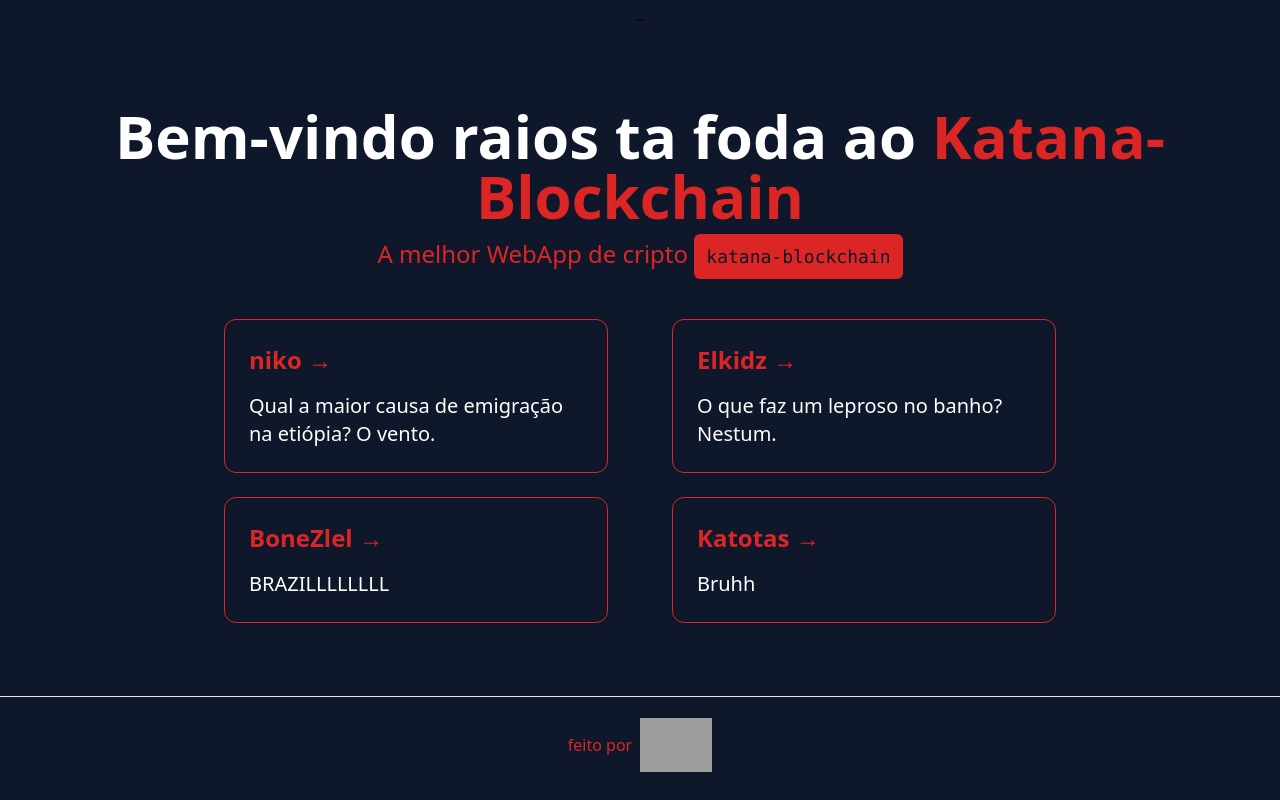
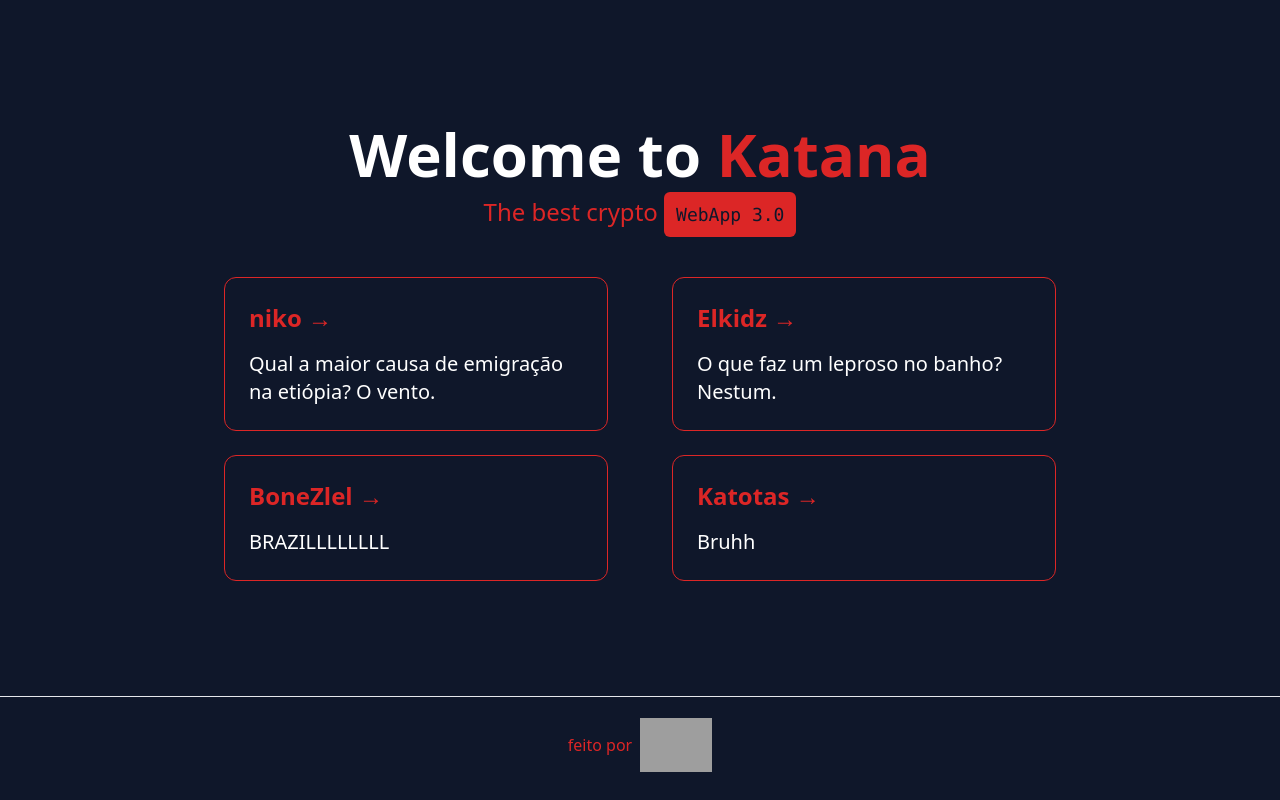
Before and after one commit to kataniko/katana-blockchain, a Next.js app: page / in a window 1280 px wide. Built offline with nearby package versions, Linux system fonts and the light colour scheme; grey boxes are pictures that could not be loaded.

Commit message:
ADD: main frontend

```diff
--- a/pages/index.tsx
+++ b/pages/index.tsx
@@ -9,20 +9,19 @@ const Home: NextPage = () => {
         <title>Katana-Blockchain</title>
         <link rel="icon" href="/favicon.ico" />
       </Head>
-      ~
-      <header></header>
+
       <main className="flex w-full flex-1 flex-col items-center justify-center px-20 text-center bg-slate-900">
         <h1 className="text-6xl font-bold text-white">
-          Bem-vindo raios ta foda ao{' '}
+          Welcome to{' '}
           <a className="text-red-600 " href="https://nextjs.org">
-            Katana-Blockchain
+            Katana
           </a>
         </h1>
 
         <p className="mt-3 text-2xl text-red-600">
-          A melhor WebApp de cripto{' '}
+          The best crypto{' '}
           <code className="rounded-md bg-red-600 p-3 text-slate-900 font-mono text-lg">
-            katana-blockchain
+            WebApp 3.0
           </code>
         </p>
 
```
